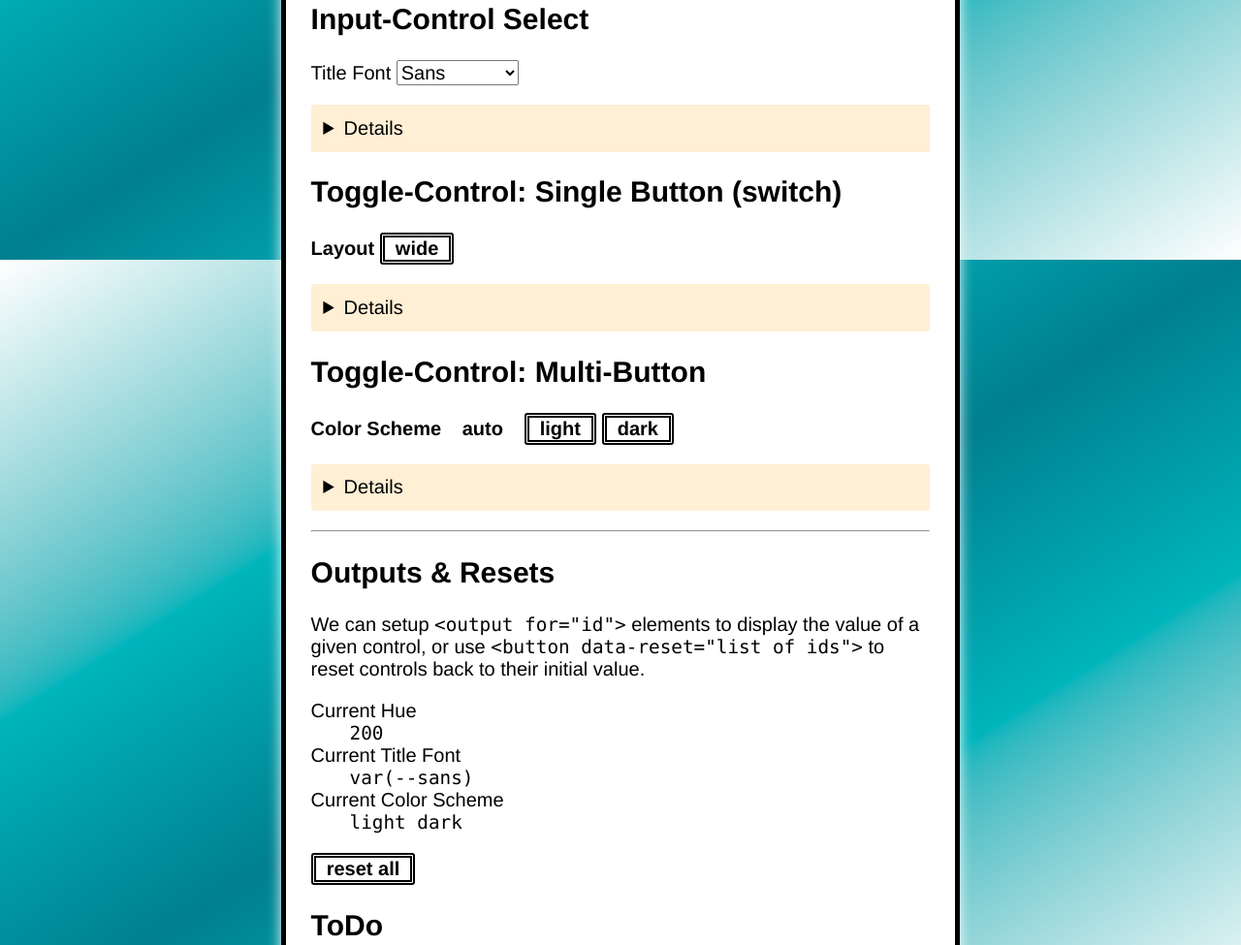
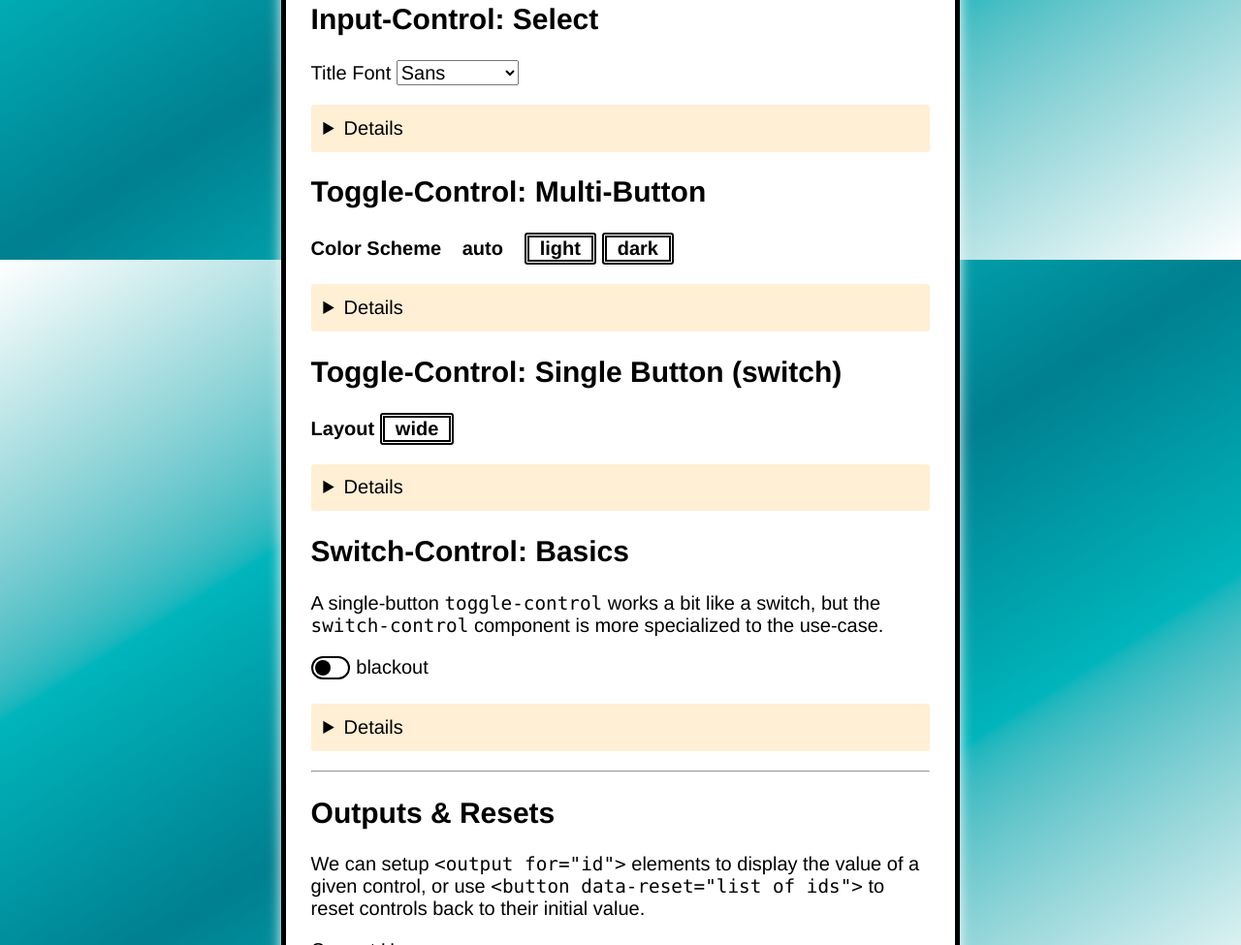
Before and after one commit to mirisuzanne/ground-control, a website with bundled scripts: page index.html in a window 1280 px wide. Shown: the part 532-1507 px from the top of the page at 97% size. Built offline with nearby package versions, Linux system fonts and the light colour scheme.

Commit message:
Add switch-control

```diff
--- a/demo.css
+++ b/demo.css
@@ -11,6 +11,11 @@ body {
   @supports (color: oklch(0% 0% 0deg)) {
     --color: oklch(50% 50% var(--h));
   }
+}
+
+[data-blackout=blackout] {
+  * { visibility: hidden; }
+  button { visibility: visible; }
 }
 
 [data-layout=narrow] {
--- a/ground-control.js
+++ b/ground-control.js
@@ -1,4 +1,13 @@
 export default class GroundControl extends HTMLElement {
+  static register(tagName) {
+    if ('customElements' in window) {
+      customElements.define(
+        tagName || 'ground-control',
+        GroundControl
+      );
+    }
+  }
+
   static observedAttributes = [
     'data-for', // <selector-list> of elements to update…
     // by setting either…
@@ -13,15 +22,6 @@ export default class GroundControl extends HTMLElement {
     'data-off',
   ];
 
-  static register(tagName) {
-    if ('customElements' in window) {
-      customElements.define(
-        tagName || 'ground-control',
-        GroundControl
-      );
-    }
-  }
-
   static _appendShadowTemplate = (node) => {
     const template = document.createElement('template');
     const shadowRoot = node.attachShadow({ mode: 'open' });
@@ -34,6 +34,11 @@ export default class GroundControl extends HTMLElement {
     node.shadowRoot.adoptedStyleSheets = [shadowStyle];
   }
 
+  static blockDisplay = (node) => {
+    GroundControl._appendShadowTemplate(node);
+    GroundControl._adoptShadowStyles(node);
+  };
+
   #related = {};
   #inputId;
   #currentValue;
@@ -42,8 +47,6 @@ export default class GroundControl extends HTMLElement {
 
   constructor() {
     super();
-    GroundControl._appendShadowTemplate(this);
-    GroundControl._adoptShadowStyles(this);
   }
 
   attributeChangedCallback(name, oldValue, newValue) {
@@ -82,9 +85,7 @@ export default class GroundControl extends HTMLElement {
   }
 
   get value() { return this.#currentValue; }
-  get usedValue() {
-    return this.value || this.dataset.off || '';
-  }
+  get usedValue() { return this.value || this.dataset.off; }
 
   set inputId(value) {
     this.#inputId = value;
@@ -99,6 +100,8 @@ export default class GroundControl extends HTMLElement {
       `output[for=${value}]`
     );
   }
+
+  get inputId() { return this.#inputId; }
 
   set targets(to) {
     this.#related.targets = (to && typeof to === 'object')
@@ -133,15 +136,22 @@ export default class GroundControl extends HTMLElement {
 
   broadCast = () => {
     if (!this.hasInput) { return; }
-
     this.storedValue = this.value;
 
     this.targets.forEach((el) => {
       if (this.dataset.prop) {
-        el.style.setProperty(this.dataset.prop, this.usedValue);
+        if (this.usedValue) {
+          el.style.setProperty(this.dataset.prop, this.usedValue);
+        } else {
+          el.style.removeProperty(this.dataset.prop);
+        }
       }
       if (this.dataset.attr) {
-        el.setAttribute(this.dataset.attr, this.usedValue);
+        if (this.usedValue) {
+          el.setAttribute(this.dataset.attr, this.usedValue);
+        } else {
+          el.removeAttribute(this.dataset.attr);
+        }
       }
     });
 
--- a/index.html
+++ b/index.html
@@ -8,6 +8,7 @@
 
     <script type="module" src="index.js"></script>
     <link rel="stylesheet" href="demo.css">
+    <link rel="stylesheet" href="switch-control.css">
   </head>
   <body>
     <main data-layout="narrow">
@@ -72,7 +73,7 @@
         </p>
       </details>
 
-      <h2>Input-Control Select</h2>
+      <h2>Input-Control: Select</h2>
 
       <input-control data-for="h1, h2, h3" data-prop="font-family" data-local="title-font">
         <label for="title-font">Title Font</label>
@@ -100,33 +101,6 @@
             Save the setting to <code>localStorage</code>
             as <code>title-font</code>
           </dd>
-        </dl>
-      </details>
-
-      <h2>Toggle-Control: Single Button (switch)</h2>
-
-      <toggle-control id="layout" data-for="main" data-attr="data-layout" data-off="narrow">
-        <strong>Layout</strong>
-        <button>wide</button>
-      </toggle-control>
-
-      <details>
-        <dl>
-          <dt><code>id: layout</code></dt>
-          <dd>
-            Provide an <code>id</code> for toggles,
-            in order to reference them
-            with a reset button or output display
-          </dd>
-
-          <dt><code>data-for: main</code></dt>
-          <dd>Control the <code>main</code> element</dd>
-
-          <dt><code>data-attr: data-layout</code></dt>
-          <dd>Set the <code>data-layout</code> attribute</dd>
-
-          <dt><code>data-off: narrow</code></dt>
-          <dd>Set the <code>narrow</code> value when toggled off</dd>
         </dl>
       </details>
 
@@ -183,6 +157,66 @@
         </dl>
       </details>
 
+      <h2>Toggle-Control: Single Button (switch)</h2>
+
+      <toggle-control id="layout" data-for="main" data-attr="data-layout" data-off="narrow">
+        <strong>Layout</strong>
+        <button>wide</button>
+      </toggle-control>
+
+      <details>
+        <dl>
+          <dt><code>id: layout</code></dt>
+          <dd>
+            Provide an <code>id</code> for toggles,
+            in order to reference them
+            with a reset button or output display
+          </dd>
+
+          <dt><code>data-for: main</code></dt>
+          <dd>Control the <code>main</code> element</dd>
+
+          <dt><code>data-attr: data-layout</code></dt>
+          <dd>Set the <code>data-layout</code> attribute</dd>
+
+          <dt><code>data-off: narrow</code></dt>
+          <dd>Set the <code>narrow</code> value when toggled off</dd>
+        </dl>
+      </details>
+
+      <h2>Switch-Control: Basics</h2>
+
+      <p>
+        A single-button <code>toggle-control</code>
+        works a bit like a switch,
+        but the <code>switch-control</code>
+        component is more specialized to the use-case.
+      </p>
+
+      <switch-control data-attr="data-blackout">
+        <button id="blackout" is-switch>blackout</button>
+      </switch-control>
+
+      <details>
+        <dl>
+          <dt><code>id: layout</code></dt>
+          <dd>
+            Provide an <code>id</code> for toggles,
+            in order to reference them
+            with a reset button or output display
+          </dd>
+
+          <dt><code>data-for: main</code></dt>
+          <dd>Control the <code>main</code> element</dd>
+
+          <dt><code>data-attr: data-layout</code></dt>
+          <dd>Set the <code>data-layout</code> attribute</dd>
+
+          <dt><code>data-off: narrow</code></dt>
+          <dd>Set the <code>narrow</code> value when toggled off</dd>
+        </dl>
+      </details>
+
       <hr>
 
       <h2>Outputs & Resets</h2>
@@ -203,7 +237,7 @@
         <dd><output for="color-scheme"></output></dd>
       </dl>
 
-      <button data-reset="layout title-font color-scheme hue">reset all</button>
+      <button data-reset="blackout layout title-font color-scheme hue">reset all</button>
 
       <h2>ToDo</h2>
       <ul>
--- a/index.js
+++ b/index.js
@@ -1,9 +1,11 @@
 import GroundControl from "./ground-control.js";
 import InputControl from "./input-control.js";
 import ToggleControl from "./toggle-control.js";
+import ToggleSwitch from "./switch-control.js";
 
 export default {
   GroundControl,
   InputControl,
   ToggleControl,
+  ToggleSwitch,
 };
--- a/input-control-raw.js
+++ b/input-control-raw.js
@@ -18,6 +18,7 @@ class InputControl extends GroundControl {
 
   constructor() {
     super();
+    GroundControl.blockDisplay(this);
 
     this.addEventListener('change', this.onInputChange);
     this.addEventListener('input', this.onInputChange);
--- a/input-control.js
+++ b/input-control.js
@@ -20,6 +20,7 @@
 
   constructor() {
     super();
+    GroundControl.blockDisplay(this);
 
     this.addEventListener('change', this.onInputChange);
     this.addEventListener('input', this.onInputChange);
--- /dev/null
+++ b/switch-control.css
@@ -0,0 +1,126 @@
+button[is-switch] {
+/* custom properties, and their fallback values
+  … sizes
+  --switch-block, 1em
+  --switch-gap, 0.6ch
+  --switch-border-width, 2px
+  --switch-padding, --switch-border-width
+
+  … colors
+  --switch-color, unset
+  --switch-track, transparent
+  --switch-border, currentColor
+  --switch-thumb, currentColor
+  --switch-color-pressed, --switch-color
+  --switch-track-pressed, --switch-track
+  --switch-border-pressed, --switch-border
+  --switch-thumb-pressed, --switch-thumb
+
+  … transition
+  --switch-transition-time, 150ms
+  --switch-transition-function, ease-out
+*/
+
+  /* sizes */
+  ---switch-block: var(--switch-block, 1em);
+  ---switch-gap: var(--switch-gap, 0.6ch);
+
+  ---switch-border-width: var(
+    --switch-border-width,
+    2px
+  );
+  ---switch-padding: var(
+    --switch-padding,
+    var(--switch-border-width, 2px)
+  );
+
+  /* colors */
+  ---switch-color: var(--switch-color, inherit);
+  ---switch-track: var(--switch-track, transparent);
+  ---switch-border: var(--switch-border, currentColor);
+  ---switch-thumb: var(--switch-thumb, currentColor);
+
+  /* auto */
+  ---switch-thumb-size: calc(
+    var(---switch-block) - (var(---switch-padding) * 2)
+  );
+
+  ---switch-start: 0px;
+  ---switch-end: calc(var(---switch-thumb-size) * 2);
+
+  background: transparent;
+  border: transparent;
+  color: unset;
+  display: inline grid;
+  font: inherit;
+  grid-template-columns:
+    [track-start] var(---switch-border-width)
+    var(---switch-padding)
+    var(---switch-start)
+    [toggle-start] var(---switch-end)
+    var(---switch-padding)
+    var(---switch-border-width)
+    [track-end] var(---switch-gap)
+    [toggle-end] auto
+  ;
+  padding: unset;
+  transition:
+    grid-template-columns
+    var(--switch-transition-time, 150ms)
+    var(--switch-transition-function, ease-out);
+
+  &::before,
+  &::after {
+    align-self: safe center;
+    box-sizing: content-box;
+    content: '';
+    color: var(---switch-color, unset);
+    display: block;
+    grid-row: 1;
+  }
+
+  /* track */
+  &::before {
+    background: var(---switch-track, transparent);
+    block-size: var(---switch-block);
+    border:
+      var(---switch-border-width, 2px)
+      solid
+      var(---switch-border, currentColor);
+    border-radius: 1lh;
+    grid-column: track;
+  }
+
+  /* thumb */
+  &::after {
+    align-self: center;
+    aspect-ratio: 1;
+    background: var(---switch-thumb, currentColor);
+    block-size: var(---switch-thumb-size);
+    border-radius: 100%;
+    justify-self: start;
+    grid-column: toggle;
+  }
+
+  &[aria-pressed=true] {
+    ---switch-end: var(---switch-thumb-size);
+    ---switch-start: var(---switch-thumb-size);
+
+    ---switch-color: var(
+      --switch-color-pressed,
+      var(--switch-color, inherit)
+    );
+    ---switch-track: var(
+      --switch-track-pressed,
+      var(--switch-track, transparent)
+    );
+    ---switch-border: var(
+      --switch-border-pressed,
+      var(--switch-border, currentColor)
+    );
+    ---switch-thumb: var(
+      --switch-thumb-pressed,
+      var(--switch-thumb, currentColor)
+    );
+  }
+}
--- /dev/null
+++ b/switch-control.js
@@ -0,0 +1,117 @@
+import GroundControl from "./ground-control.js";
+
+export default class SwitchControl extends GroundControl {
+  static register(tagName) {
+    if ("customElements" in window) {
+      customElements.define(tagName || "switch-control", SwitchControl);
+    }
+  }
+
+  static observedAttributes = [
+    ...super.observedAttributes,
+    'data-on',
+    'data-id',
+  ];
+
+  #toggle;
+  target;
+
+  onPress;
+  onUnPress;
+
+  get toggle() { return this.#toggle; }
+
+  set toggle(el) {
+    if (!el) throw 'A toggle is required';
+    if (el.tagName !== 'BUTTON') throw 'The toggle must be a button';
+    if (this.#toggle) this.#removeToggleListener(this.#toggle);
+
+    el.setAttribute('type', 'button');
+    if (!el.hasAttribute('aria-pressed')) {
+      el.setAttribute('aria-pressed', 'false');
+    }
+
+    this.#toggle = el;
+
+    this.initialValue = this.pressed;
+    this.#addToggleListener(el);
+    if (el.id) this.inputId = el.id;
+    this.hasInput = true;
+    if (!this.dataset.on) {
+      this.dataset.on = el.dataset.value || el.innerText;
+    }
+  }
+
+  get pressed() {
+    return this.toggle.getAttribute('aria-pressed') === 'true';
+  };
+
+  set pressed(to) {
+    this.toggle.setAttribute('aria-pressed', to ? 'true' : 'false');
+  };
+
+  constructor() {
+    super();
+  }
+
+  attributeChangedCallback(name, oldValue, newValue) {
+    super.attributeChangedCallback(name, oldValue, newValue);
+
+    switch (name) {
+      case 'data-id':
+        this.#findToggle();
+        break;
+    }
+
+    this.toggleActions();
+  }
+
+  connectedCallback() {
+    super.connectedCallback();
+    this.#findToggle();
+    this.toggleActions();
+  }
+
+  disconnectedCallback() {
+    this.#removeToggleListener(this.toggle);
+  }
+
+  togglePress = () => {
+    this.pressed = !this.pressed;
+    this.toggleActions();
+  }
+
+  toggleActions = () => {
+    if (!this.toggle) return;
+
+    this.value = this.pressed
+      ? this.dataset.on
+      : this.dataset.off;
+
+    if (this.pressed && this.onPress) this.onPress();
+    if (!this.pressed && this.onUnPress) this.onUnPress();
+  }
+
+  onReset = () => {
+    this.pressed = this.initialValue;
+    this.toggleActions();
+  };
+
+  #findToggle = () => {
+    const foundToggle = this.dataset.id
+      ? this.querySelector(`button[id='${this.dataset.id}']`)
+      : this.querySelector('button');
+
+    this.toggle = foundToggle;
+  }
+
+  #addToggleListener = (el) => {
+    el.addEventListener('click', this.togglePress);
+  }
+
+  #removeToggleListener = (el) => {
+    el.removeEventListener('click', this.togglePress);
+  }
+}
+
+SwitchControl.register();
--- a/toggle-control-raw.js
+++ b/toggle-control-raw.js
@@ -31,6 +31,7 @@ class ToggleControl extends GroundControl {
 
   constructor() {
     super();
+    GroundControl.blockDisplay(this);
     this.addEventListener('click', this.onTogglePress);
   }
 
--- a/toggle-control.js
+++ b/toggle-control.js
@@ -33,6 +33,7 @@
 
   constructor() {
     super();
+    GroundControl.blockDisplay(this);
     this.addEventListener('click', this.onTogglePress);
   }
 
```
Also changed, not shown: ground-control-raw.js (+27 -17 lines), switch-control-raw.js (added, +115 -0 lines), CHANGELOG.md, README.md, 1 other file.
